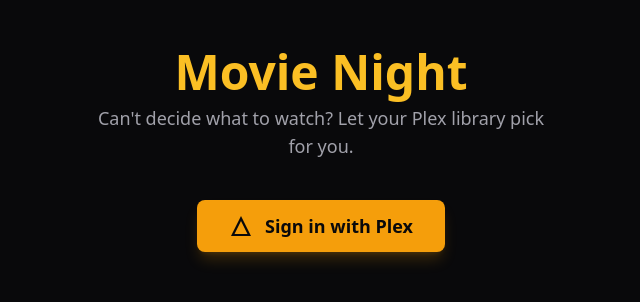
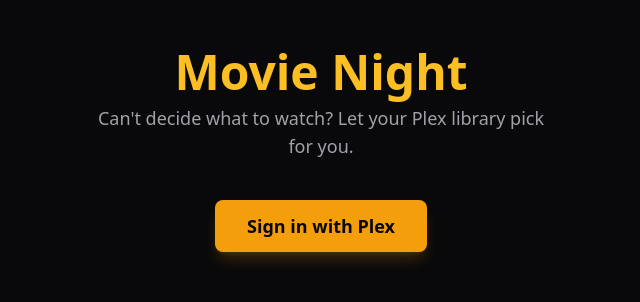
Before and after one commit to RustyBower/MovieNight, a FastAPI app: page / in a window 1280 px wide. Shown: the part 277-579 px from the top of the page, without its empty margins (319-959 px from the left). Run offline with FastAPI, Linux system fonts and the light colour scheme; some libraries are stand-ins or nearby versions.

Commit message:
Remove triangle SVG from sign-in button
Co-Authored-By: Claude Opus 4.6 <noreply@anthropic.com>

```diff
--- a/app/templates/index.html
+++ b/app/templates/index.html
@@ -11,9 +11,6 @@
            class="inline-flex items-center gap-3 bg-amber-500 hover:bg-amber-400
                   text-zinc-950 font-semibold px-8 py-3 rounded-lg text-lg
                   transition-colors shadow-lg shadow-amber-500/20">
-            <svg class="w-6 h-6" viewBox="0 0 24 24" fill="currentColor">
-                <path d="M12 2L2 22h20L12 2zm0 5l6.5 13h-13L12 7z"/>
-            </svg>
             Sign in with Plex
         </a>
     </div>
```
